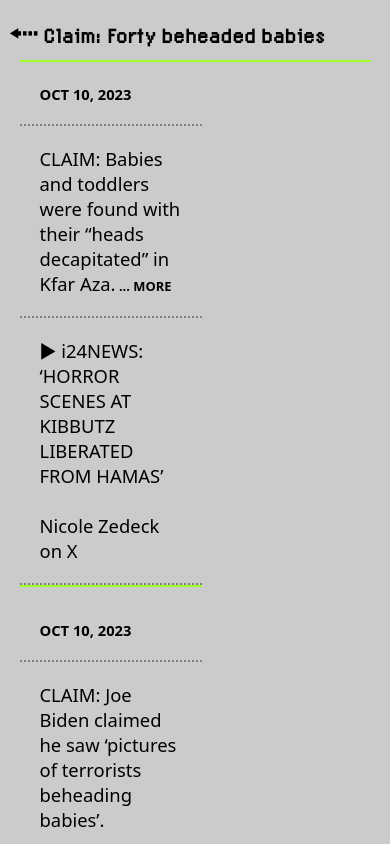
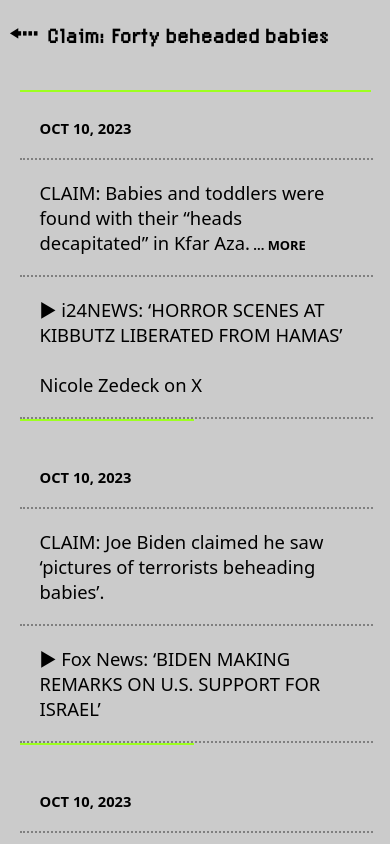
Before and after one commit to tamtzekin/hasbara-tracker, a React (Create React App) app: page /claim-a in a window 390 px wide. Shown: the top 844 px of the page. Built offline with nearby package versions, Linux system fonts and the light colour scheme.

Commit message:
table width on claim page

```diff
--- a/src/components/ClaimPage.css
+++ b/src/components/ClaimPage.css
@@ -192,7 +192,7 @@ table.a::selection {
 @media only screen and (max-width: 576px) {
     /* Styles for screens up to 576px wide (typically smartphones) */
     .table-container {
-        /* top: 220px; */
+        top: 70px;
         /* position: relative; */
         display: flex;
         flex-direction: column;
@@ -206,10 +206,9 @@ table.a::selection {
 
     tr {
         display: block;
-        margin-bottom: 10px;
-        width: 105%;
+        margin-bottom: 20px;
         border-bottom: 2px solid #9dff20;
-
+        width: 100%;
     }
 
     td {
@@ -217,6 +216,7 @@ table.a::selection {
         /* border-bottom: 2px  dotted grey; */
         padding: 20px;
         text-align: left;
+        width: 180%;
 
     }
 
@@ -240,7 +240,7 @@ table.a::selection {
         }
 
     h1.claim-heading {
-        left: 21%;
+        left: 22%;
         margin-top: 1%;
         font-size: 1.1em !important;
     }
```
